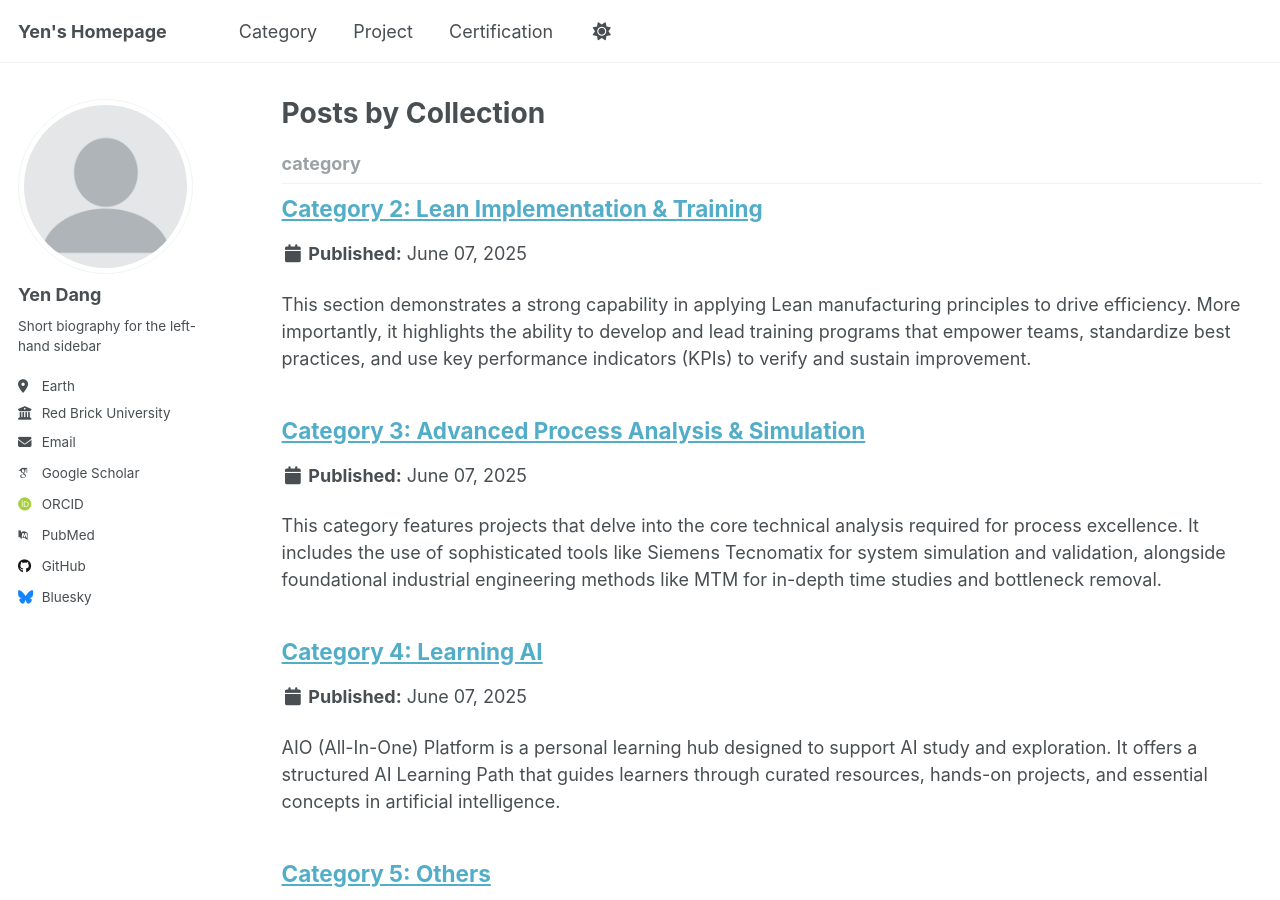
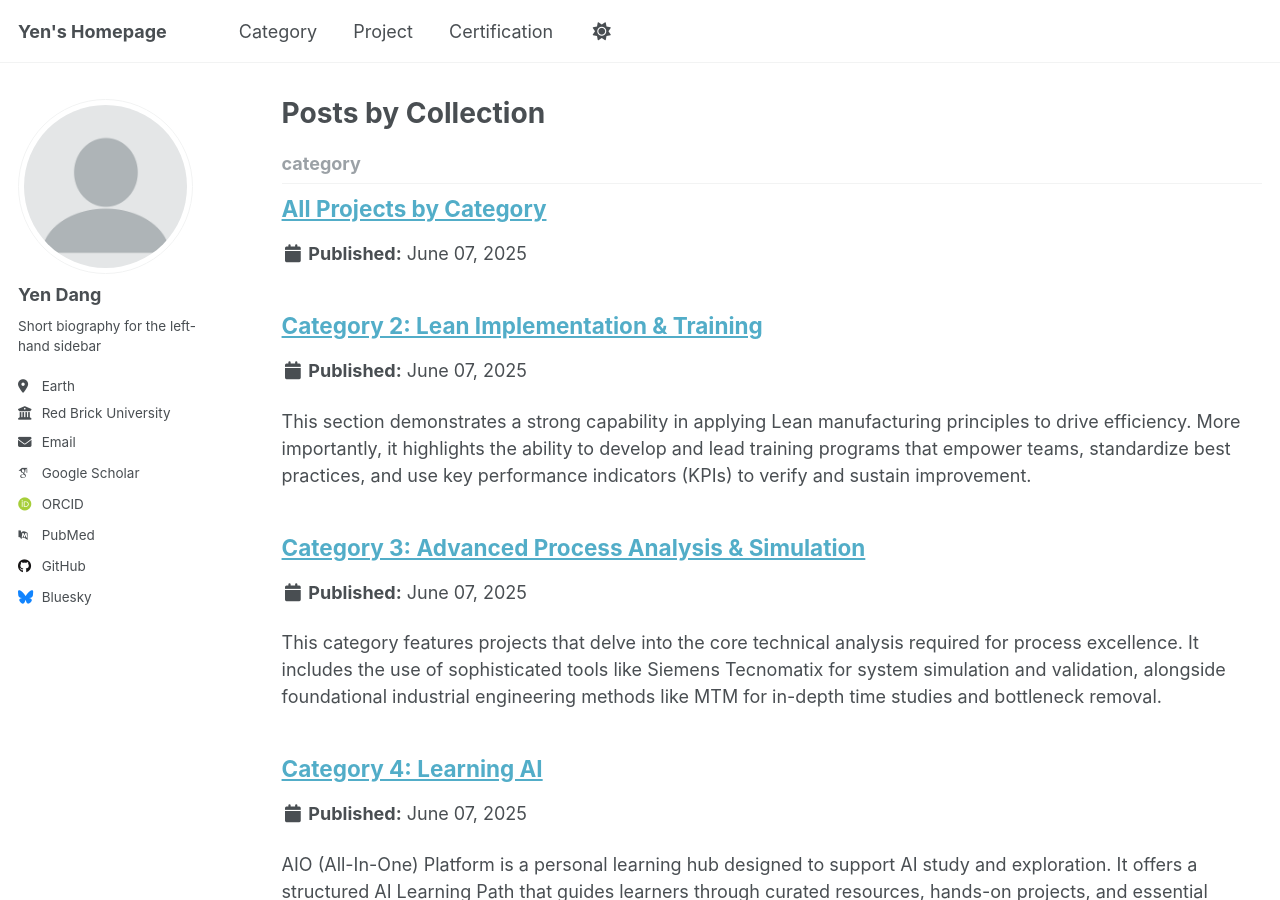
Before and after one commit to yen010390/yen010390.github.io, a Jekyll site: the page built from _pages/collection-archive.html, in a window 1280 px wide and 900 px high. Built offline with Jekyll 4.4.1, drawn with Linux system fonts in a browser that asks for light colours; some web fonts are replaced.

Commit message:
Update all-projects.md

```diff
--- a/_category/all-projects.md
+++ b/_category/all-projects.md
@@ -1,29 +1,11 @@
+---
+layout: default
+title: "All Projects by Category"
+permalink: /projects/
+---
+
 {% include base_path %}
 {% include group-by-array collection=site.project field="category" %}
-
-{% for category in group_names %}
-  {% assign projects = group_items[forloop.index0] %}
-  <h2 id="{{ category | slugify }}" class="archive__subtitle">{{ category }}</h2>
-
-  {% for project in projects %}
-    <div class="project-item">
-      <div class="project-title">
-        <a href="{{ project.url | relative_url }}">{{ project.title }}</a>
-      </div>
-      <div class="project-excerpt">
-        {{ project.excerpt | strip_html | truncatewords: 40 }}
-      </div>
-      {% if project.tag %}
-        <div class="project-tags">
-          {% for tag in project.tag %}
-            <span>#{{ tag }}</span>
-          {% endfor %}
-        </div>
-      {% endif %}
-    </div>
-  {% endfor %}
-{% endfor %}
-
 
 <style>
   .project-item {
@@ -52,3 +34,26 @@
     display: inline-block;
   }
 </style>
+
+{% for category in group_names %}
+  {% assign projects = group_items[forloop.index0] %}
+  <h2 id="{{ category | slugify }}" class="archive__subtitle">{{ category }}</h2>
+
+  {% for project in projects %}
+    <div class="project-item">
+      <div class="project-title">
+        <a href="{{ project.url | relative_url }}">{{ project.title }}</a>
+      </div>
+      <div class="project-excerpt">
+        {{ project.excerpt | strip_html | truncatewords: 40 }}
+      </div>
+      {% if project.tags %}
+        <div class="project-tags">
+          {% for tag in project.tags %}
+            <span>#{{ tag }}</span>
+          {% endfor %}
+        </div>
+      {% endif %}
+    </div>
+  {% endfor %}
+{% endfor %}
```
